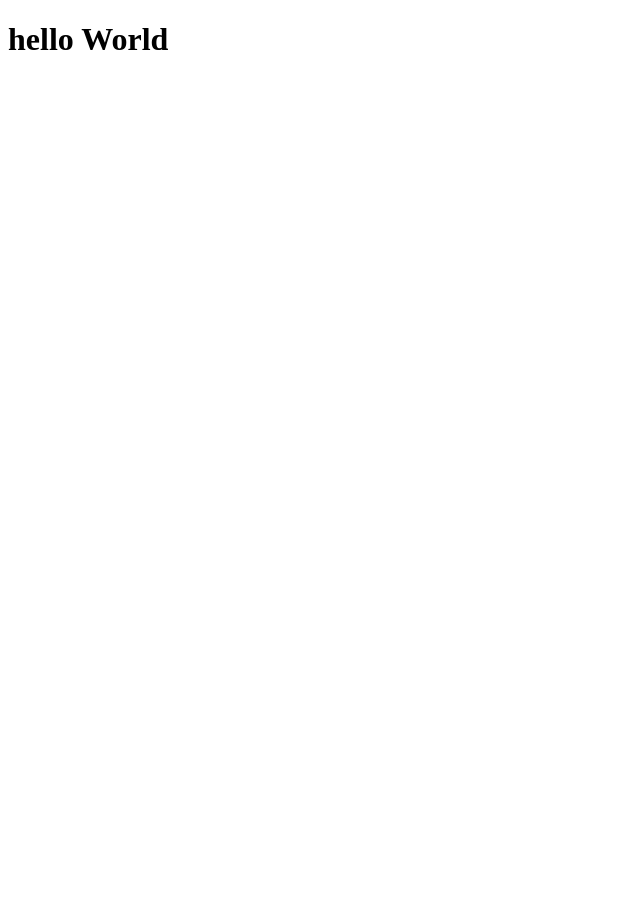
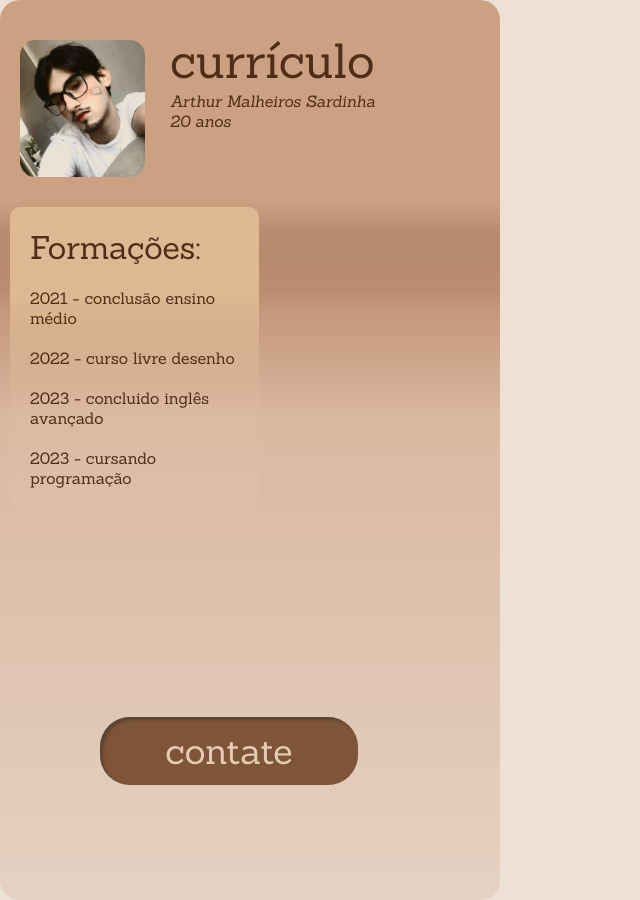
Before and after one commit to chaesblue/primeiro-repo, a plain HTML site: page index.html in a window 1280 px wide. Shown: the whole page, without its empty margins (0-640 px from the left). Before the commit the page ends 800 px from the top, so only its background shows below. Drawn offline with Linux system fonts and the light colour scheme.

Commit message:
fazendo meu curriculo primeiro dia
um projeto para me aperfeiçoar em programação

```diff
--- a/index.html
+++ b/index.html
@@ -1,11 +1,43 @@
 <!DOCTYPE html>
 <html lang="en">
+
 <head>
     <meta charset="UTF-8">
     <meta name="viewport" content="width=device-width, initial-scale=1.0">
+    <link rel="stylesheet" href="style.css">
     <title>Document</title>
 </head>
+
 <body>
-    <h1>hello World</h1>
+    <main>
+        <div id="parte1">
+
+            <img id="imagem-parte1" src="WhatsApp Image 2023-06-15 at 12.18 1.png" height="177" , width="165"
+                alt="pessoa inscrita na vaga: homem branco de cabelo liso preto usando oculos com bigode e cavanhaque">
+
+            <div id="introducao">
+
+                <h1 class="palavras-curriculo" id="titulo-parte1">currículo</h1>
+                <h2 class="palavras-curriculo" id="texto-parte1">Arthur Malheiros Sardinha</h2>
+                <h2 class="palavras-curriculo" id="texto-parte1">20 anos</h2>
+            </div>
+
+        </div>
+
+
+        <div id="formacoes">
+            <h1 id="titulo-formacoes">Formações:</h1><br>
+
+            <p>2021 - conclusão ensino médio</p><br>
+            <p>2022 - curso livre desenho</p><br>
+            <p>2023 - concluido inglês avançado</p><br>
+            <p>2023 - cursando programação</p><br>
+
+        </div>
+        <div id="posicao-botao">
+            <button id="botao">contate</button>
+        </div>
+    </main>
 </body>
+
 </html>
--- /dev/null
+++ b/style.css
@@ -0,0 +1,110 @@
+@import url('https://fonts.googleapis.com/css2?family=Sanchez:ital@0;1&display=swap');
+
+
+*{
+    margin: 0;
+    padding: 0;
+    box-sizing: border-box;
+    text-decoration: none;
+}
+
+
+
+body{
+    background-color:#EDE0D4;
+}
+
+main{
+
+    background: linear-gradient(0deg,#b57c5925 0% ,#c8906d81 53.65%,#b27a58b7 65.73% , #ae7755c9 67.79%,
+     #a7714fc4 71.45%,  #a26c4ab9 74.15%, #c69777de 77.65%  );
+
+    border-radius: 20px;
+    height: 900px;
+    width: 500px;
+}
+
+
+#parte1{
+
+    display: flex;
+    flex-direction: row;
+}
+
+
+
+#introducao{
+    display: flex;
+    flex-direction: column;
+
+}
+
+.palavras-curriculo{
+    font-family: 'Sanchez', serif;
+    color: #4F2D16;
+    margin-left: 5px;
+
+}
+
+#imagem-parte1{
+ padding: 20px;
+ margin-top:20px;
+
+}
+
+#titulo-parte1{
+    margin-top: 30px;
+    font-weight: 400;
+    font-size: 48px;
+
+}
+
+
+
+#texto-parte1{
+    font-size: 16px;
+    font-weight: 400;
+    font-style: italic;
+}
+
+#formacoes{
+    background: linear-gradient(0deg,#fff3e809 30%, #DDB892 70%);
+    font-family: 'Sanchez', serif;
+    font-size: 400;
+    width: 249px;
+    height: 300px;
+     color: #4F2D16;
+    border-radius: 10px;
+    margin: 10px;
+    padding: 20px;
+}
+
+#titulo-formacoes{
+    font-weight: 400;
+    font-size: 32px;
+}
+
+
+
+ #botao{
+    border: none;
+    border-radius: 30px;
+    margin-left: 100px;
+    margin-top: 200px;
+    font-family: 'Sanchez', serif;
+    font-weight: 400;
+    font-size: 36px;
+    width: 258px;
+    height: 68px;
+    background-color: #7F5539;
+    color: #E6CCB2;
+    box-shadow: 2px 2px 2px rgba(0, 0, 0, 0.562);
+    box-shadow: inset 3px 3px 3px rgba(51, 49, 47, 0.5);
+ }
+
+ #botao:hover{
+    background-color: #321E11;
+    color: #997156;
+    box-shadow: inset 3px 3px 3px rgba(255, 255, 255, 0.336);
+
+ }
```
Also changed, not shown: WhatsApp Image 2023-06-15 at 12.18 1.png (added).
